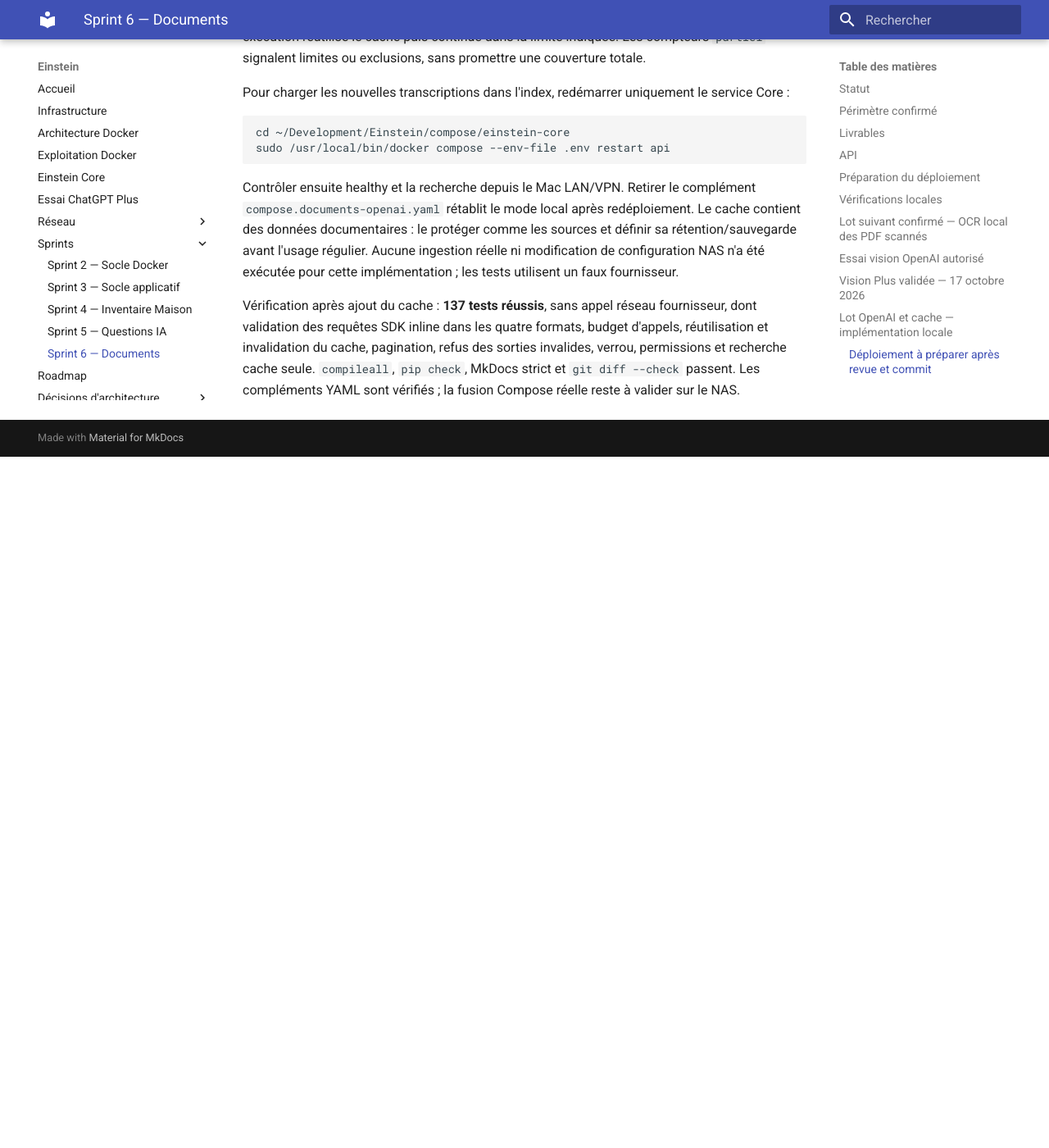
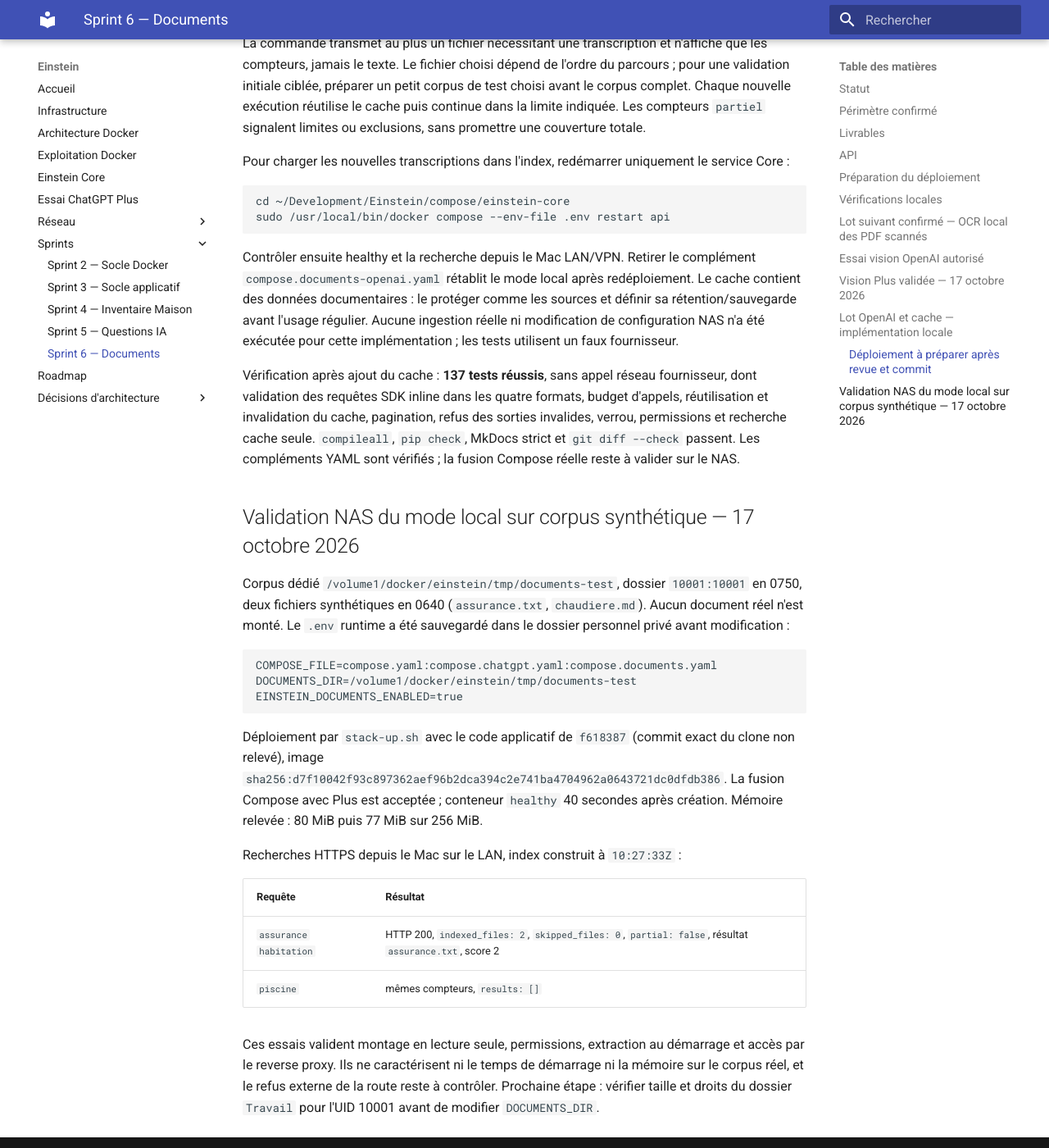
Before and after one commit to asanchez74/Einstein, an MkDocs documentation site: the page built from docs/sprints/sprint-6-recherche-documentaire.md, in a window 1280 px wide and 1400 px high, scrolled down 6031 px. Shown: the whole window at 82% size. Built offline with MkDocs 1.6.1 and Material for MkDocs 9.7.7, drawn with Linux system fonts in a browser that asks for light colours; before the commit the page ends 6588 px from its top, so only the background shows below that; some of the changed text lies outside the part shown.

Commit message:
docs: consigner la validation NAS de la recherche documentaire synthétique
Co-Authored-By: Claude Opus 5.5 <noreply@anthropic.com>

````diff
--- a/docs/sprints/sprint-6-recherche-documentaire.md
+++ b/docs/sprints/sprint-6-recherche-documentaire.md
@@ -2,7 +2,8 @@
 
 ## Statut
 
-En cours : premier lot implémenté localement, non déployé. Les validations
+En cours : mode local déployé sur le NAS et validé sur un corpus synthétique
+le 17 octobre 2026 ; corpus réel et mode OpenAI non déployés. Les validations
 restantes du Sprint 5 restent ouvertes ; le redémarrage NAS est reporté.
 
 ## Périmètre confirmé
@@ -21,8 +22,9 @@ Voir l'[ADR-0009](../adr/0009-recherche-documentaire-locale.md).
 - [x] API désactivée par défaut, indépendante de la configuration IA
 - [x] Complément Compose en lecture seule
 - [x] Essai vision Plus sur une image synthétique
-- [ ] Traitement documentaire OpenAI avec cache local et limites (lot suivant)
-- [ ] Validation NAS : droits, ressources, temps de démarrage et corpus réel
+- [x] Traitement documentaire OpenAI avec cache local et limites (implémenté localement, non déployé)
+- [x] Validation NAS sur corpus synthétique : montage, droits, ressources, démarrage
+- [ ] Validation NAS sur le corpus réel
 - [ ] Contrôles LAN/VPN et refus externe de la nouvelle route
 - [ ] Évaluation de pertinence sur quelques recherches choisies
 
@@ -292,3 +294,34 @@ budget d'appels, réutilisation et invalidation du cache, pagination, refus des
 sorties invalides, verrou, permissions et recherche cache seule. `compileall`,
 `pip check`, MkDocs strict et `git diff --check` passent. Les compléments YAML
 sont vérifiés ; la fusion Compose réelle reste à valider sur le NAS.
+
+## Validation NAS du mode local sur corpus synthétique — 17 octobre 2026
+
+Corpus dédié `/volume1/docker/einstein/tmp/documents-test`, dossier
+`10001:10001` en 0750, deux fichiers synthétiques en 0640 (`assurance.txt`,
+`chaudiere.md`). Aucun document réel n'est monté. Le `.env` runtime a été
+sauvegardé dans le dossier personnel privé avant modification :
+
+```dotenv
+COMPOSE_FILE=compose.yaml:compose.chatgpt.yaml:compose.documents.yaml
+DOCUMENTS_DIR=/volume1/docker/einstein/tmp/documents-test
+EINSTEIN_DOCUMENTS_ENABLED=true
+```
+
+Déploiement par `stack-up.sh` avec le code applicatif de `f618387` (commit
+exact du clone non relevé), image `sha256:d7f10042f93c897362aef96b2dca394c2e741ba4704962a0643721dc0dfdb386`.
+La fusion Compose avec Plus est acceptée ; conteneur `healthy` 40 secondes
+après création. Mémoire relevée : 80 MiB puis 77 MiB sur 256 MiB.
+
+Recherches HTTPS depuis le Mac sur le LAN, index construit à `10:27:33Z` :
+
+| Requête | Résultat |
+|---|---|
+| `assurance habitation` | HTTP 200, `indexed_files: 2`, `skipped_files: 0`, `partial: false`, résultat `assurance.txt`, score 2 |
+| `piscine` | mêmes compteurs, `results: []` |
+
+Ces essais valident montage en lecture seule, permissions, extraction au
+démarrage et accès par le reverse proxy. Ils ne caractérisent ni le temps de
+démarrage ni la mémoire sur le corpus réel, et le refus externe de la route
+reste à contrôler. Prochaine étape : vérifier taille et droits du dossier
+`Travail` pour l'UID 10001 avant de modifier `DOCUMENTS_DIR`.
````
